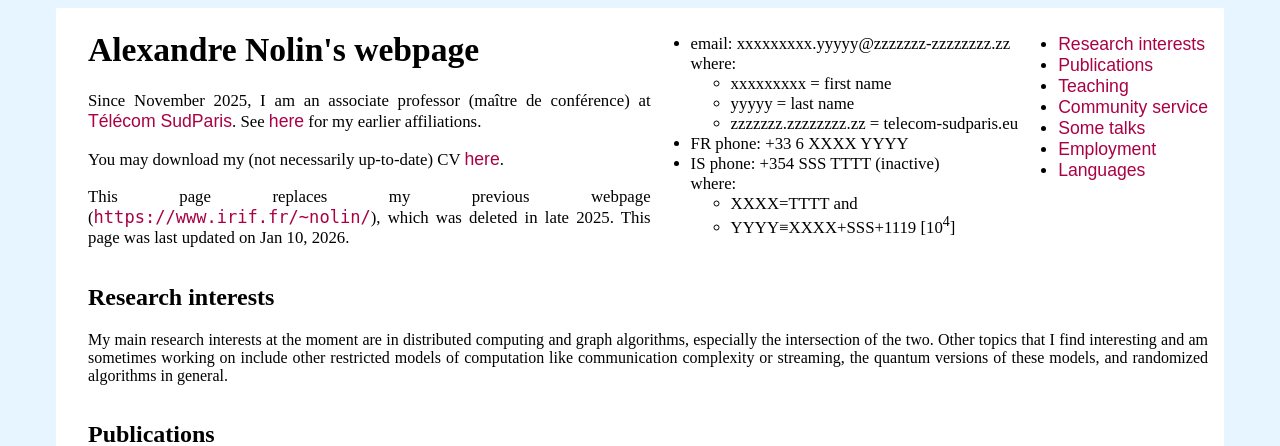
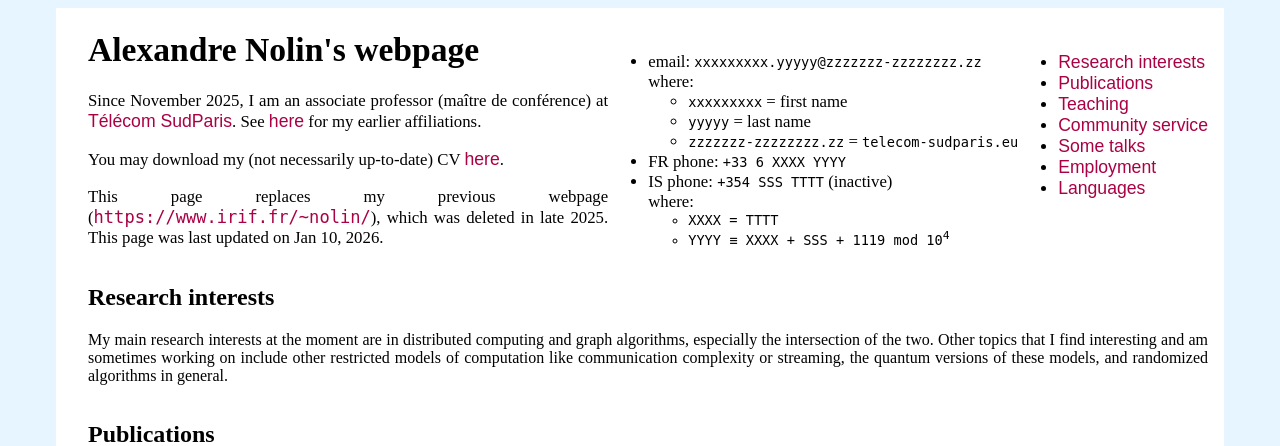
Before and after one commit to anolin-tcs/anolin-tcs.github.io, a PHP site: page / in a window 1280 px wide. Shown: the top 446 px of the page. Run offline with PHP 8.4, Linux system fonts and the light colour scheme.

Commit message:
beautifying header

```diff
--- a/index.html
+++ b/index.html
@@ -34,23 +34,23 @@
 	<div id="small_infos">
 	  <div id="contact">
 	    <ul>
-	      <li>email: xxxxxxxxx.yyyyy@zzzzzzz-zzzzzzzz.zz</li>
+	      <li>email: <span class="email">xxxxxxxxx.yyyyy@zzzzzzz-zzzzzzzz.zz</span></li>
 	      where:
 	      <ul>
-		<li>xxxxxxxxx = first name</li>
-		<li>yyyyy = last name</li>
-		<li>zzzzzzz.zzzzzzzz.zz = telecom-sudparis.eu</li>
+		<li><span class="email">xxxxxxxxx</span> = first name</li>
+		<li><span class="email">yyyyy</span> = last name</li>
+		<li><span class="email">zzzzzzz-zzzzzzzz.zz</span> = <span class="email">telecom-sudparis.eu</span></li>
 	      </ul>
-	      <li>FR phone: +33 6 XXXX YYYY</li>
-	      <li>IS phone: +354 SSS TTTT (inactive)</li>
+	      <li>FR phone: <span class="phone">+33 6 XXXX YYYY</span></li>
+	      <li>IS phone: <span class="phone">+354 SSS TTTT</span> (inactive)</li>
 	      where:
 	      <ul>
-	      <li>XXXX=TTTT and</li>
-	      <li>YYYY≡XXXX+SSS+1119 [10<sup>4</sup>]</li>
+	      <li class="phone">XXXX = TTTT</li>
+	      <li class="phone">YYYY ≡ XXXX + SSS + 1119 mod 10<sup>4</sup></li>
 	      </ul>
 	    </ul>
 	  </div>
-	  <nav>
+	  <nav id="navigation">
 	    <ul>
 	      <li><a href="#research">Research interests</a></li>
 	      <li><a href="#publications">Publications</a></li>
--- a/style.css
+++ b/style.css
@@ -18,7 +18,7 @@ body{
 header{
     display: flex;
     flex-direction:row;
-    align-items: center;
+    align-items: end;
     flex-wrap:wrap;
     font-size : 105%;
 }
@@ -92,6 +92,15 @@ a
     text-decoration:none;
     font-size:125%;
     color: #AA0044;
+    white-space:nowrap;
+}
+
+.email,.phone
+{
+    font-family: monospace;
+    text-decoration:none;
+    font-size:100%;
+    white-space:nowrap;
 }
 
 a:hover{
```
